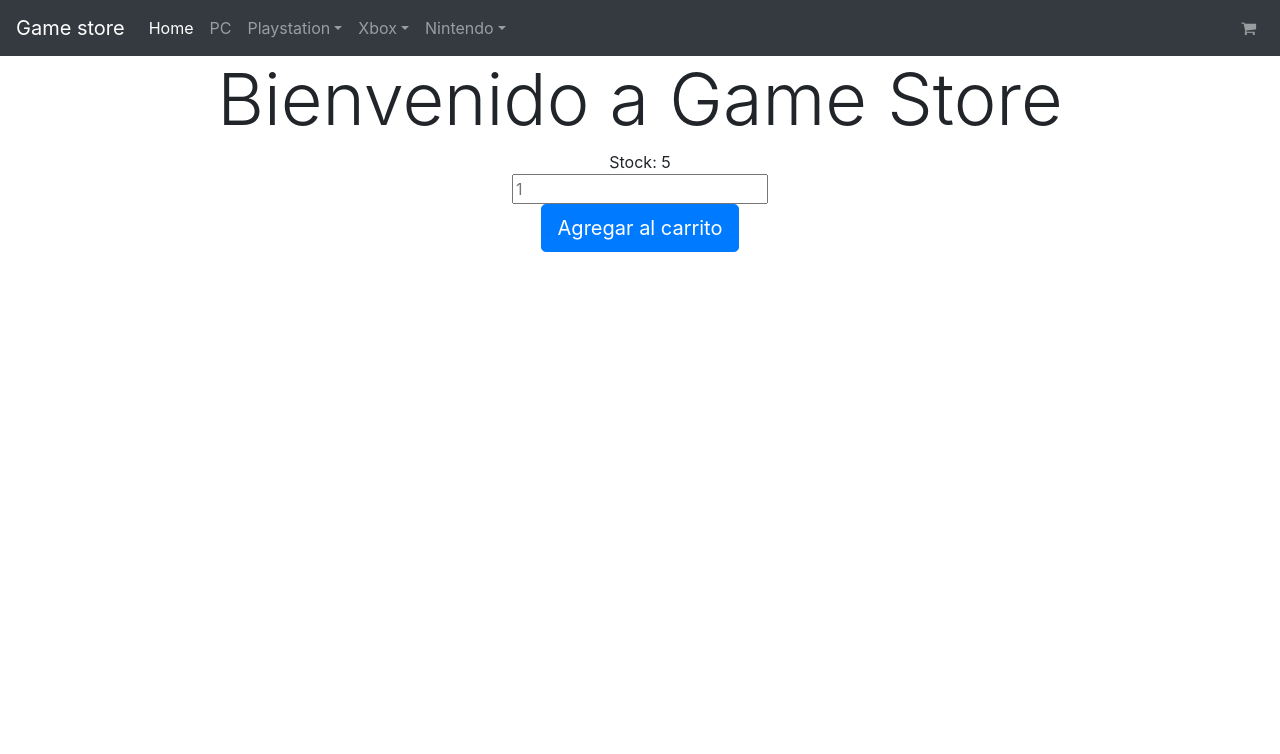
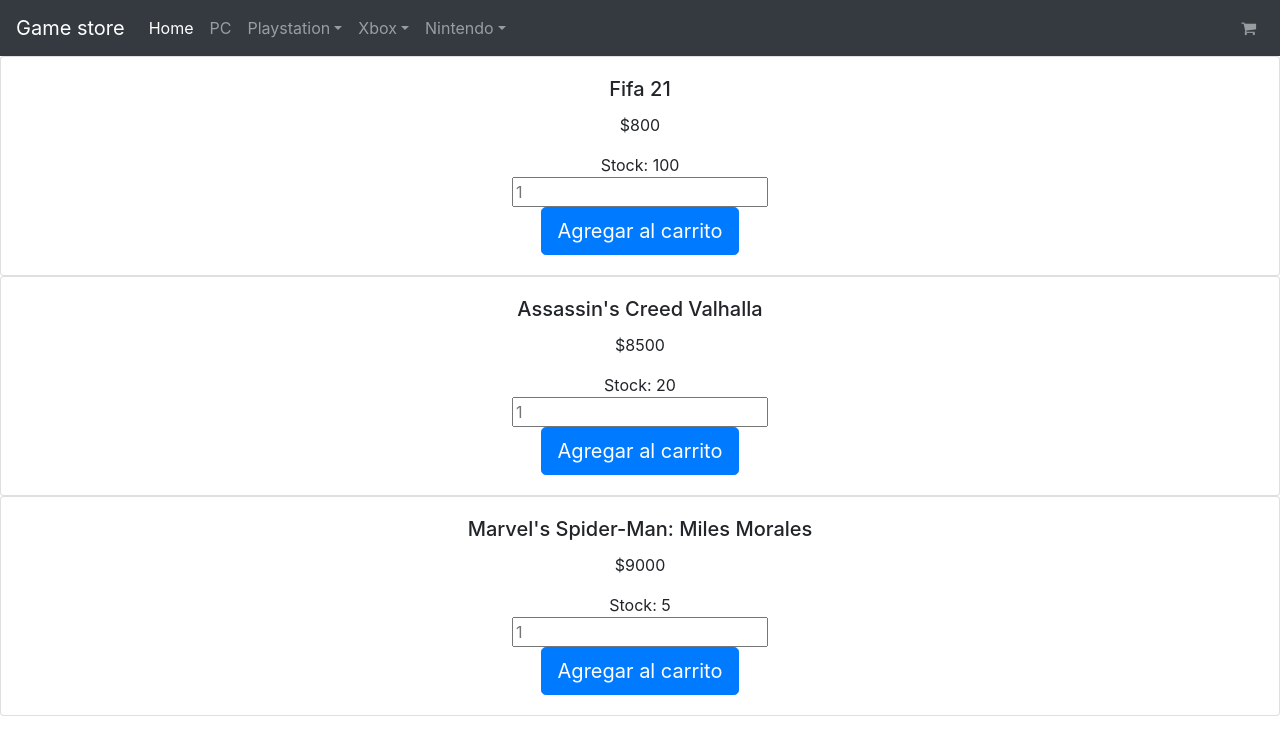
Before and after one commit to matipaz/coderhouse-react-project, a React (Create React App) app in the folder react-final-project/: page / in a window 1280 px wide. Shown: the top 754 px of the page. Built offline with nearby package versions, Linux system fonts and the light colour scheme; the HTML template or start-up script is replaced by a standard one.

Commit message:
desafio: Catálogo con MAPS y Promises

```diff
--- a/react-final-project/package.json
+++ b/react-final-project/package.json
@@ -14,6 +14,7 @@
     "bootstrap": "^4.6.0",
     "font-awesome": "^4.7.0",
     "jquery": "^3.6.0",
+    "lodash": "^4.17.21",
     "popper.js": "^1.16.1",
     "react": "^17.0.1",
     "react-dom": "^17.0.1",
--- a/react-final-project/src/App.js
+++ b/react-final-project/src/App.js
@@ -5,7 +5,7 @@
   return (
     <div className="App">
       <NavBar/>
-      <ItemListContainer greeting="Bienvenido a Game Store"/>
+      <ItemListContainer/>
     </div>
   );
 }
--- /dev/null
+++ b/react-final-project/src/components/Item.js
@@ -0,0 +1,27 @@
+import { useState } from "react";
+import ItemCount from './ItemCount'
+
+
+const Item = (item) =>{
+
+    const [stockActual, setStockActual] = useState(item.item.stock);
+
+    const restarStock = (e, nuevoStock) => {
+        e.preventDefault();
+        setStockActual((stockActual) => (stockActual - nuevoStock));
+    };
+
+    return(
+
+        <div className="card">
+            <div className="card-body">
+                <h5 className="card-title">{item.item.name}</h5>
+                <p className="card-text">{item.item.price}</p>
+                <ItemCount  stock={stockActual} initial={1} onAdd={restarStock}/>
+            </div>
+        </div>
+   )
+}
+
+
+export default Item
--- a/react-final-project/src/components/ItemListContainer.js
+++ b/react-final-project/src/components/ItemListContainer.js
@@ -1,17 +1,27 @@
-import { useState } from "react";
-import ItemCount from './ItemCount'
+import { useState,useEffect } from "react";
+import Item   from './Item'
+import itemsJson    from './items.json'
+import SpinnerLoading from './SpinnerLoading'
+import {map} from'lodash'
+const ItemListContainer = () =>{
+    const [items, setItems] = useState([]);
 
-const ItemListContainer = ({greeting}) =>{
-    const [stockActual, setStockActual] = useState(5);
-    const restarStock = (e, nuevoStock) => {
-      e.preventDefault();
-      setStockActual((stockActual) => (stockActual - nuevoStock));
-    };
+    useEffect(() => {
+        new Promise((resolve, reject) => {
+        setTimeout(() => {
+            resolve(itemsJson);
+        }, 2000);
+        }).then((resultado) => setItems(resultado));
+    });
+
+
     return(
-    <>
-        <h1 className="display-3">{greeting}</h1>
-        <ItemCount  stock={stockActual} initial={1} onAdd={restarStock}/>
-    </>)
+        <>
+            {items.length === 0 ? <SpinnerLoading/> : null}
+            {map(items,(item,index) => <Item item={item} key={index} />)}
+        </>
+
+    )
 }
 
 export default ItemListContainer;
--- /dev/null
+++ b/react-final-project/src/components/SpinnerLoading.js
@@ -0,0 +1,4 @@
+
+const SpinnerLoading = () => <div className="spinner-border" role="status"> <span className="sr-only">Loading...</span></div>
+
+export default SpinnerLoading
--- /dev/null
+++ b/react-final-project/src/components/items.json
@@ -0,0 +1,42 @@
+[
+    {
+        "name":"Fifa 21",
+        "description":"",
+        "stock":"100",
+        "price":"$800",
+        "format":"Fisico",
+        "image":{
+            "src":"",
+            "alt":"",
+            "title":""
+        }
+
+    },
+    {
+        "name":"Assassin's Creed Valhalla",
+        "description":"",
+        "stock":"20",
+        "price":"$8500",
+        "format":"digital",
+        "image":{
+            "src":"",
+            "alt":"",
+            "title":""
+        }
+
+    },
+    {
+        "name":"Marvel's Spider-Man: Miles Morales",
+        "description":"",
+        "stock":"5",
+        "price":"$9000",
+        "format":"digital",
+        "image":{
+            "src":"",
+            "alt":"",
+            "title":""
+        }
+
+    }
+
+]
```
